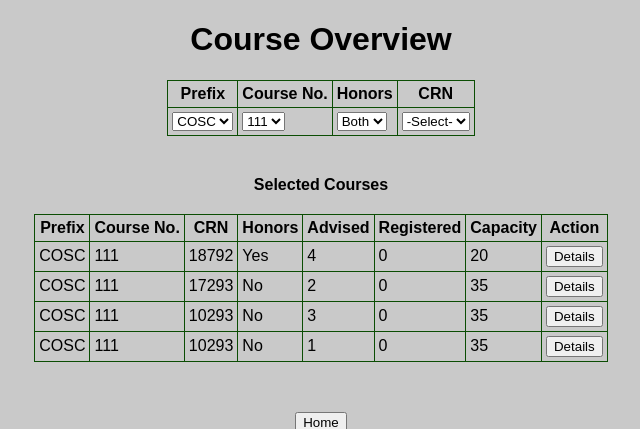
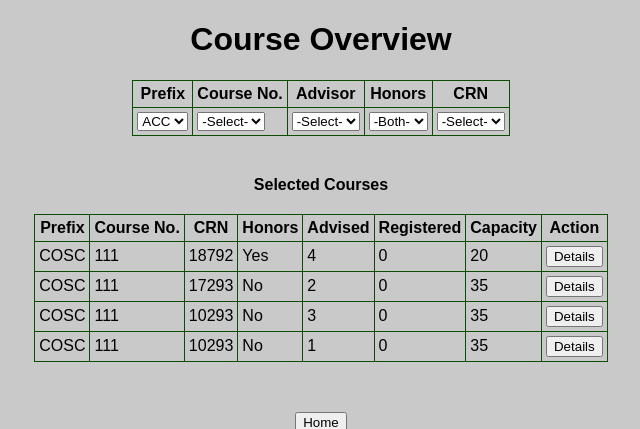
Before and after one commit to cspaldi1/Advising, a PHP site: page /course-overview.php in a window 1280 px wide. Shown: the part 100-529 px from the top of the page, without its empty margins (319-959 px from the left). Run offline with PHP 8.4, Linux system fonts and the light colour scheme; data that the repository does not hold is empty.

Commit message:
Populating the course prefix and course dropdowns correctly.

```diff
--- a/prototype/course-overview.php
+++ b/prototype/course-overview.php
@@ -1,6 +1,7 @@
 <html>
 <head>
   <link rel="stylesheet" type="text/css" href="./CSS/global.css">
+	<script src="./JS/jquery-3.1.1.min.js"></script>
 </head>
   <body>
     <div id="container">
@@ -13,23 +14,29 @@
         <tr>
           <th>Prefix</th>
           <th>Course No.</th>
+					<th>Advisor</th>
           <th>Honors</th>
           <th>CRN</th>
         </tr>
         <tr>
           <td>
-            <select>
-              <option>COSC</option>
+            <select 	id="course_prefix_select" onchange="fetch_course_numbers()">
+              <option>ACC</option>
+            </select>
+          </td>
+          <td>
+            <select id="course_number_select">
+              <option>-Select-</option>
+            </select>
+          </td>
+					<td>
+            <select id="advisor_select">
+              <option>-Select-</option>
             </select>
           </td>
           <td>
             <select>
-              <option>111</option>
-            </select>
-          </td>
-          <td>
-            <select>
-              <option>Both</option>
+              <option>-Both-</option>
             </select>
           </td>
           <td>
@@ -100,17 +107,62 @@
     </div>
 
     <script>
-    function fetch_courses() {
+    function fetch_course_prefixes() {
       $.ajax({
         method: "POST",
         url: "course-overview-funcs.php",
-        data: {action: "get_course_prefixes"},
+        data: {action: "fetch_course_prefixes"},
         success: function(output) {
-          alert("alert")
-          //console.log(output);
+					try{
+						var prefixes = JSON.parse(output);
+						prefixes.sort();
+
+						var options_string = "<option>-Select-</option>";
+						for(let the_prefix of prefixes){
+							options_string += "<option>" + the_prefix + "</option>";
+						}
+
+						var prefix_select = document.getElementById("course_prefix_select");
+						prefix_select.innerHTML = options_string;
+					}catch(e){
+						alert("error:" . e);
+					}
         }
       });
     }
+
+	function fetch_course_numbers() {
+		var selected_course_prefix = document.getElementById("course_prefix_select").value;
+		if (selected_course_prefix == "-Select-") {
+			var course_select = document.getElementById("course_number_select");
+			course_select.innerHTML = "<option>-Select-</option>";
+			return;
+		}
+		$.ajax({
+			method: "POST",
+			url: "course-overview-funcs.php",
+			data: {action: "fetch_course_numbers", course_prefix: selected_course_prefix},
+			success: function(output) {
+
+				try {
+						var course_numbers = JSON.parse(output);
+						course_numbers.sort();
+						course_numbers_string = "<option>-Select-</option>";
+						for (let num of course_numbers) {
+							course_numbers_string += "<option>" + num + "</option>";
+						}
+
+						var course_select = document.getElementById("course_number_select");
+						course_select.innerHTML = course_numbers_string;
+				}catch(e){
+					alert("error: " . e)
+				}
+			}
+		});
+
+	}
+
+	fetch_course_prefixes();
     </script>
 
   </body>
```
